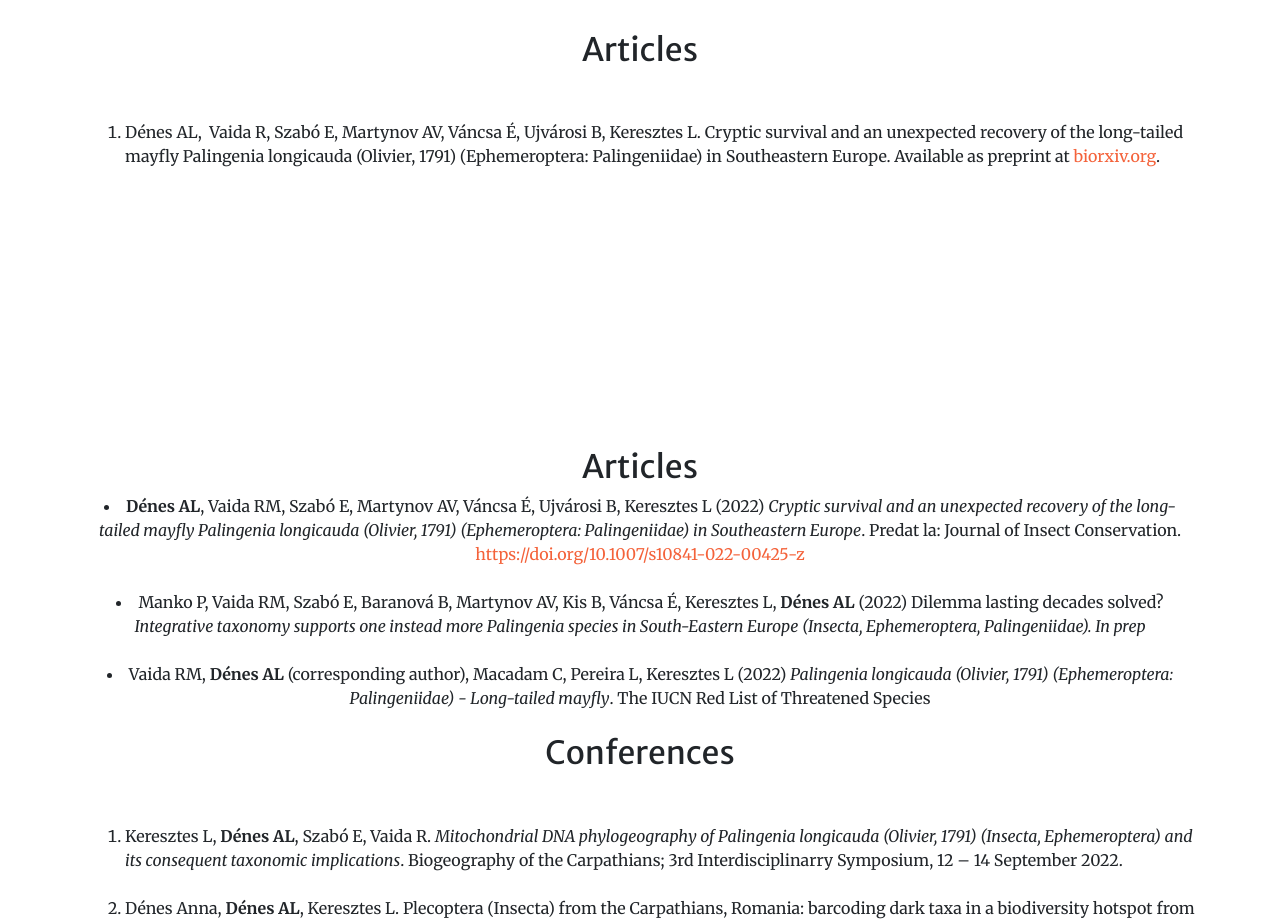
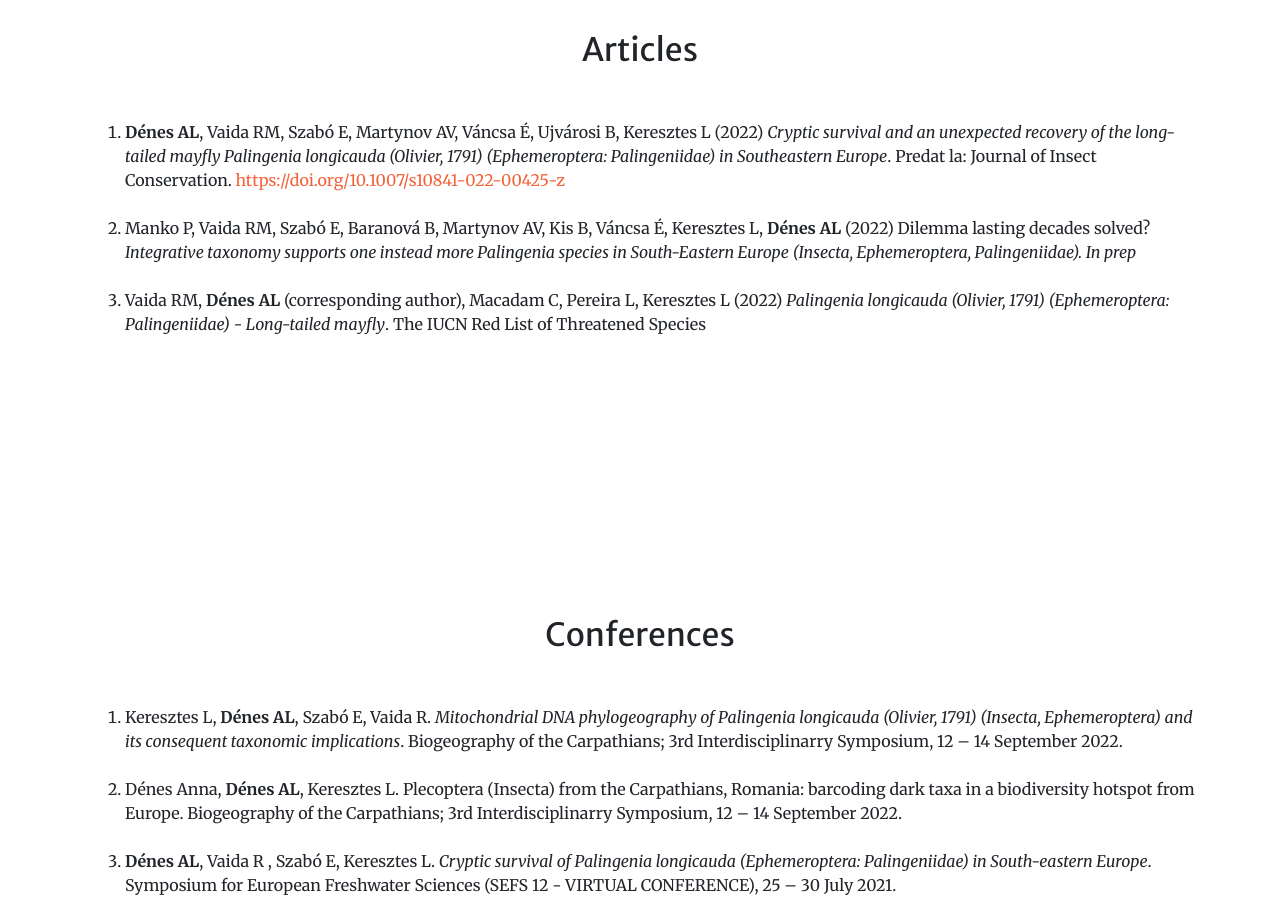
Before and after one commit to IREM-PD-2019-0829/IREM-PD-2019-0829.github.io, a plain HTML site: page index.html in a window 1280 px wide. Shown: the part 2540-3460 px from the top of the page. Drawn offline with nearby package versions, Linux system fonts and the light colour scheme.

Commit message:
Add files via upload
update index.html

```diff
--- a/index.html
+++ b/index.html
@@ -167,11 +167,9 @@ river ecosystems in hilly and plain regions. The project aims to assess the mole
                         <h2 class="text-black mt-0">Articles</h2>
                         <hr class="divider light my-4" />
                         <ol class="text-left">
-                            <li class="text-black mb-4">Dénes AL,  Vaida R, Szabó E, Martynov AV, Váncsa É, Ujvárosi B, Keresztes L.
-                                Cryptic survival and an unexpected recovery of the long-tailed mayfly Palingenia longicauda (Olivier, 1791)
-                                (Ephemeroptera: Palingeniidae) in Southeastern Europe.
-                                Available as preprint at <a target="_blank"
-                                href="https://www.biorxiv.org/content/10.1101/2021.04.13.439678v1.full">biorxiv.org</a>.</li>
+                            <li class="text-black mb-4"><strong>Dénes AL</strong>, Vaida RM, Szabó E, Martynov AV, Váncsa É, Ujvárosi B, Keresztes L (2022) <i>Cryptic survival and an unexpected recovery of the long-tailed mayfly Palingenia longicauda (Olivier, 1791) (Ephemeroptera: Palingeniidae) in Southeastern Europe</i>. Predat la: Journal of Insect Conservation. <a href="https://doi.org/10.1007/s10841-022-00425-z" target="_blank">https://doi.org/10.1007/s10841-022-00425-z</a></li>
+                            <li class="text-black mb-4">Manko P, Vaida RM, Szabó E, Baranová B, Martynov AV, Kis B, Váncsa É, Keresztes L, <strong>Dénes AL</strong> (2022) Dilemma lasting decades solved? <i>Integrative taxonomy supports one instead more Palingenia species in South-Eastern Europe (Insecta, Ephemeroptera, Palingeniidae). In prep</i></li>
+                            <li class="text-black mb-4">Vaida RM, <strong>Dénes AL</strong> (corresponding author), Macadam C, Pereira L, Keresztes L (2022) <i>Palingenia longicauda (Olivier, 1791) (Ephemeroptera: Palingeniidae) - Long-tailed mayfly</i>. The IUCN Red List of Threatened Species</li>
                         </ol>
                     </div>
 
@@ -184,10 +182,6 @@ river ecosystems in hilly and plain regions. The project aims to assess the mole
             <div class="container">
                 <div class="row justify-content-center">
                     <div class="col-lg-12 text-center">
-                        <h2 class="text-black mt-0">Articles</h2>
-                            <li class="text-black mb-4"><strong>Dénes AL</strong>, Vaida RM, Szabó E, Martynov AV, Váncsa É, Ujvárosi B, Keresztes L (2022) <i>Cryptic survival and an unexpected recovery of the long-tailed mayfly Palingenia longicauda (Olivier, 1791) (Ephemeroptera: Palingeniidae) in Southeastern Europe</i>. Predat la: Journal of Insect Conservation. <a href="https://doi.org/10.1007/s10841-022-00425-z" target="_blank">https://doi.org/10.1007/s10841-022-00425-z</a></li>
-                            <li class="text-black mb-4">Manko P, Vaida RM, Szabó E, Baranová B, Martynov AV, Kis B, Váncsa É, Keresztes L, <strong>Dénes AL</strong> (2022) Dilemma lasting decades solved? <i>Integrative taxonomy supports one instead more Palingenia species in South-Eastern Europe (Insecta, Ephemeroptera, Palingeniidae). In prep</i></li>
-                            <li class="text-black mb-4">Vaida RM, <strong>Dénes AL</strong> (corresponding author), Macadam C, Pereira L, Keresztes L (2022) <i>Palingenia longicauda (Olivier, 1791) (Ephemeroptera: Palingeniidae) - Long-tailed mayfly</i>. The IUCN Red List of Threatened Species</li>
                         <h2 class="text-black mt-0">Conferences</h2>
                         <hr class="divider light my-4" />
                         <ol class="text-left">
```
